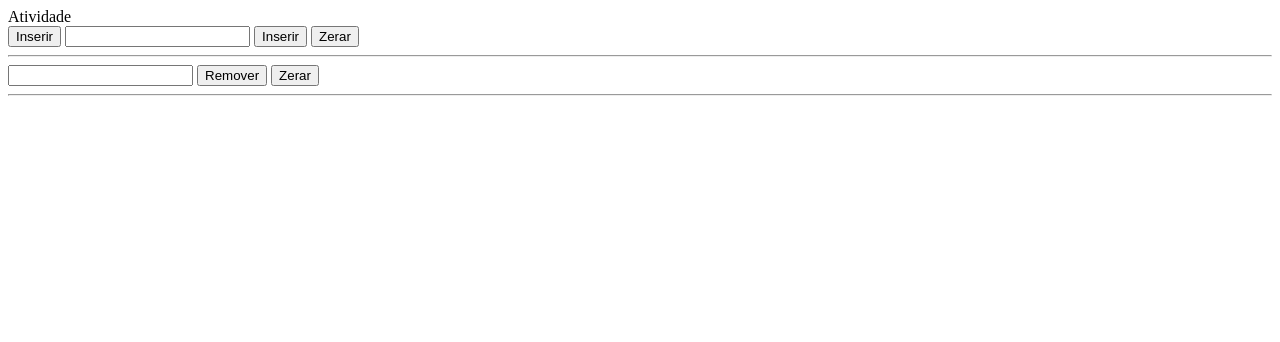
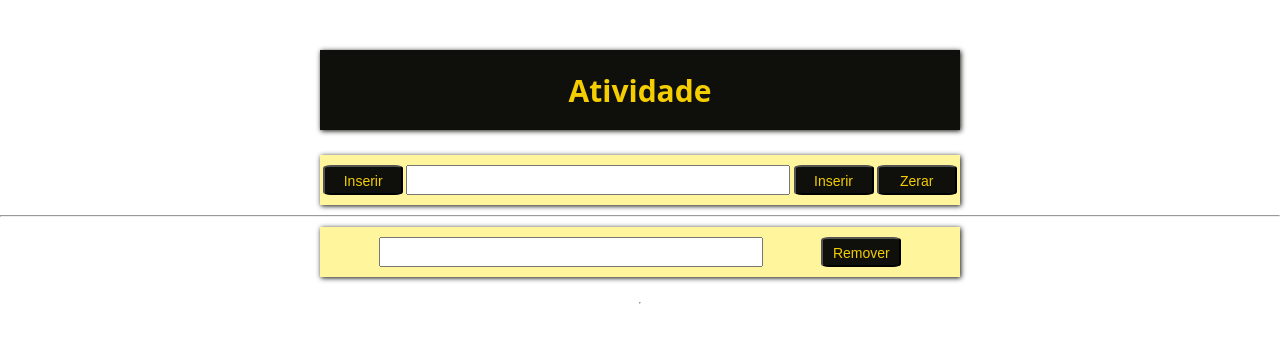
Before and after one commit to camillaUnicap/atividade-pw, a plain HTML site: page index.html in a window 1280 px wide. Drawn offline with Linux system fonts and the light colour scheme.

Commit message:
finalização da atividade

```diff
--- a/app.js
+++ b/app.js
@@ -5,7 +5,7 @@ function vetorI() {
     const numero = document.getElementById("numero").value;
     console.log(numero);
 
-    numerosArray.push(numero);
+    numerosArray.unshift(numero);
     console.log(numerosArray);
     document.getElementById("numero").value="";
 }
@@ -22,15 +22,24 @@ function vetorF() {
 function resetar() {
     numerosArray.splice(0, numerosArray.length);
     console.log(numerosArray);
+    document.getElementById("numero").value="";
 }
 
 function indice() {
     const indiceA = document.getElementById("indice").value;
-   const fila =  numerosArray.splice(indiceA, 1);
+     numerosArray.splice(indiceA, 1);
     console.log(numerosArray);
-    if(indiceA < numerosArray.length) {
+    document.getElementById("indice").value="";
+    if(indiceA <= numerosArray.length) {
         console.log("ok");
     }else {
         alert("Indice Invalido!");
     }
+    const lista = document.getElementById("lista");
+    numerosArray.sort((a,b) => a-b);
+
+    for(const element of numerosArray) {
+        lista.innerHTML += `<li>${element}</li>`;
+        console.log(element);
+    }
 }
--- a/index.html
+++ b/index.html
@@ -5,6 +5,7 @@
     <meta charset="UTF-8">
     <meta name="viewport" content="width=device-width, initial-scale=1.0">
     <script src="app.js"></script>
+    <link rel="stylesheet" href="styles.css">
     <title>Site</title>
 </head>
 
@@ -20,15 +21,20 @@
             <button id="button" onclick="resetar()">Zerar</button>
         </div>
     </div>
-<hr>
+    <hr>
     <div class="todo">
         <div class="todo__new-item">
             <input type="number" id="indice">
             <button id="button" onclick="indice()">Remover</button>
-            <button id="button" onclick="resetar()">Zerar</button>
         </div>
-    </div>
-<hr>
+     <hr>
+        <div class="todo">
+            <div class="todo_list">
+                <ul id="lista"></ul>
+            </div>
+        </div>
+
+
 </body>
 
 </html>
--- /dev/null
+++ b/styles.css
@@ -0,0 +1,74 @@
+:root {
+    --primary-color: #F4CE01;
+    --secondary-color: #0F0F0B;
+}
+
+* {
+    margin: 0;
+    padding: 0;
+    box-sizing: border-box;
+}
+
+html {
+    font-size: 62.5%;
+}
+
+body {
+    font: bold 2rem 'Open Sans', sans-serif;
+}
+
+.todo {
+    display: flex;
+    width: 50vw;
+    flex-direction: column;
+    align-items: center;
+    margin: 0 auto;
+    gap: 15px;
+}
+
+.todo__title {
+    display: flex;
+    background-color: var(--secondary-color);
+    width: 100%;
+    height: 80px;
+    justify-content: center;
+    align-items: center;
+    margin-top: 50px;
+    box-shadow: 1px 1px 5px var(--secondary-color);
+    font-size: 3rem;
+    color: var(--primary-color);
+}
+
+.todo__list {
+    display: flex;
+    flex-direction: column;
+    gap: 10px;
+}
+
+.todo__new-item{
+    display: flex;
+    background-color: #fff59d;
+    width: 100%;
+    height: 50px;
+    justify-content: space-evenly;
+    padding: 10px 0;
+    box-shadow: 1px 1px 5px var(--secondary-color);
+    margin: 10px;
+    font: inherit;
+}
+
+button {
+    padding: 6px 5px 6px 5px;
+    border-radius: 10%;
+    width: 80px;
+
+    font-size: 14px;
+    background-color: var(--secondary-color);
+    color: var(--primary-color);
+}
+
+.todo__new-item > input{
+    width: 60%;
+    outline: none;
+    font: inherit;
+}
```
